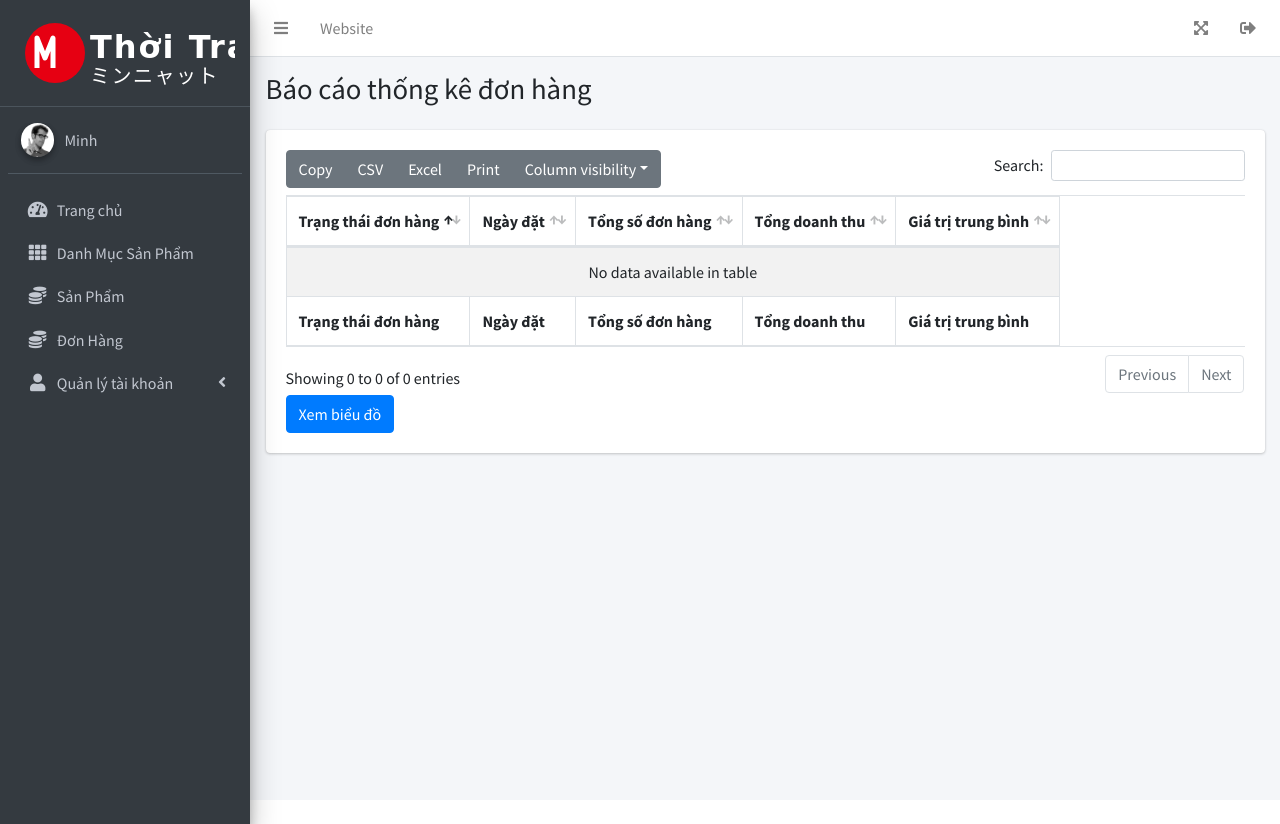
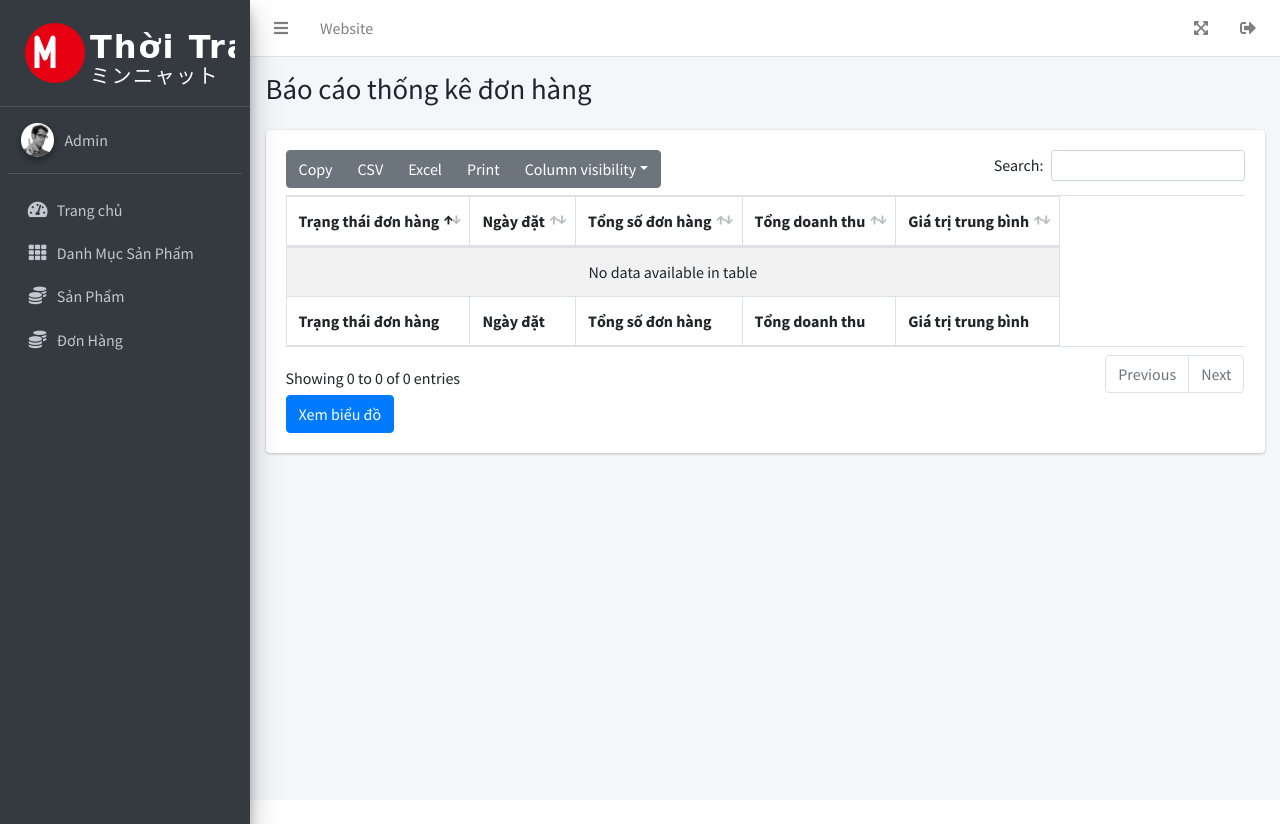
Before and after one commit to Donghoabg/DU-AN-1, a PHP site: page /du-an-1-main/admin/index.php in a window 1280 px wide. Run offline with PHP 8.4, Linux system fonts and the light colour scheme; data that the repository does not hold is empty; some libraries are stand-ins or nearby versions.

Commit message:
bổ xung

```diff
--- a/admin/views/layout/sidebar.php
+++ b/admin/views/layout/sidebar.php
@@ -28,7 +28,7 @@
                          <img src="./assets/dist/img/user2-160x160.jpg" class="img-circle elevation-2" alt="User Image">
                      </div>
                      <div class="info">
-                         <a href="#" class="d-block">Minh</a>
+                         <a href="#" class="d-block">Admin</a>
                      </div>
                  </div>
 
@@ -80,7 +80,7 @@
                                 <p>Quản lý bình luận</p>
                             </a>
                         </li> -->
-                         <li class="nav-item">
+                         <!-- <li class="nav-item">
                              <a href="#" class="nav-link">
                                  <i class="nav-icon fas fa-user"></i>
                                  <p>Quản lý tài khoản</p>
@@ -98,7 +98,7 @@
                                          <i class="nav-icon far fa-user"></i>
                                          <p>Tài khoản khách hàng</p>
                                      </a>
-                                 </li>
+                                 </li> -->
                                  <!-- <li class="nav-item">
                                      <a href="<?= 'index.php?act=form-sua-thong-tin-ca-nhan-quan-tri' ?>" class="nav-link">
                                          <i class="nav-icon far fa-user"></i>
```
